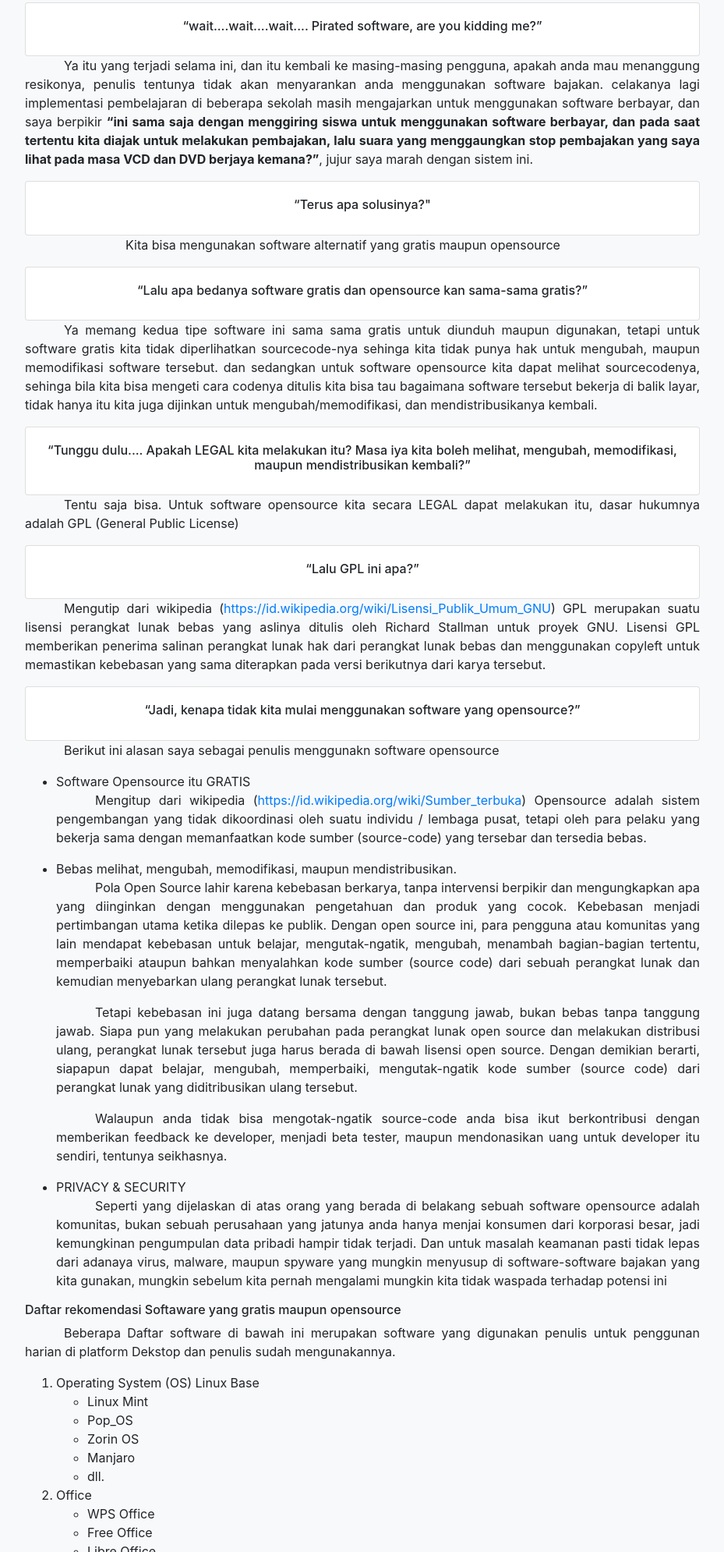
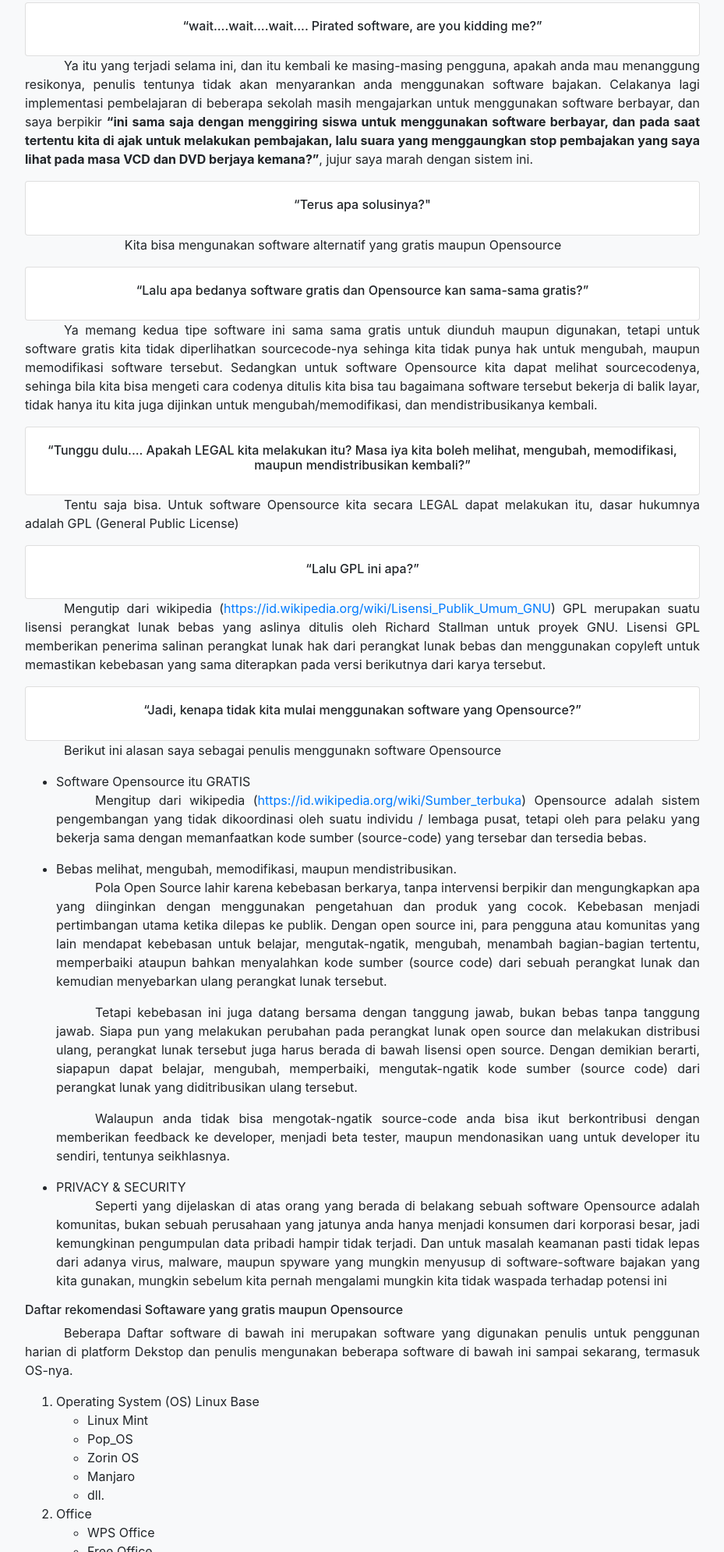
Before and after one commit to dyogi24/dyogi-blog, a plain HTML site: page index.html in a window 1280 px wide. Shown: the part 810-2800 px from the top of the page at 78% size, without its empty margins (175-1104 px from the left). Drawn offline with nearby package versions, Linux system fonts and the light colour scheme.

Commit message:
perbaikan typo

```diff
--- a/index.html
+++ b/index.html
@@ -48,7 +48,7 @@
         </div>
         <p>Pada saat anda membeli PC/Laptop baru,
           pernahkah anda berpikir <b>“Ini OS yang digunakan ori Gak nih? Ini aplikasi Office yang di pasang lisensinya ASLI gak nih?”.</b>
-           yah mungkin untuk yang pertama kali membeli mungkin ini tidak akan terlintas di benak kalian,
+           Yah mungkin untuk yang pertama kali membeli mungkin ini tidak akan terlintas di benak kalian,
            tapi untuk yang sudah membeli lebih dari sekali atau yang sudah menggunakan selama beberapa waktu tolong pikirkan lagi.</p>
         <p>Waktu pun berlalu dan kita merasa ada yang kurang dari PC kita,
           yaitu aplikasi/software pembantu, banyak software yang beredar di pasaran dan internet itu berbayar dan tentunya
@@ -61,9 +61,9 @@
           </div>
         </div>
         <p>Ya itu yang terjadi selama ini, dan itu kembali ke masing-masing pengguna, apakah anda mau menanggung
-          resikonya, penulis tentunya tidak akan menyarankan anda menggunakan software bajakan. celakanya lagi implementasi
+          resikonya, penulis tentunya tidak akan menyarankan anda menggunakan software bajakan. Celakanya lagi implementasi
           pembelajaran di beberapa sekolah masih mengajarkan untuk menggunakan software berbayar, dan saya berpikir
-          <b>“ini sama saja dengan menggiring siswa untuk menggunakan software berbayar, dan pada saat tertentu kita diajak untuk
+          <b>“ini sama saja dengan menggiring siswa untuk menggunakan software berbayar, dan pada saat tertentu kita di ajak untuk
           melakukan pembajakan, lalu suara yang menggaungkan stop pembajakan yang saya lihat pada masa VCD dan DVD berjaya kemana?”</b>,
            jujur saya marah dengan sistem ini.</p>
 
@@ -72,15 +72,15 @@
               <h6>“Terus apa solusinya?"</h6>
             </div>
         </div>
-        <p class="text-center" style="text-indent: -50px;" >Kita bisa mengunakan software alternatif yang gratis maupun opensource</p>
+        <p class="text-center" style="text-indent: -50px;" >Kita bisa mengunakan software alternatif yang gratis maupun Opensource</p>
         <div class="card">
           <div class="card-body">
-            <h6>“Lalu apa bedanya software gratis dan opensource kan sama-sama gratis?”</h6>
+            <h6>“Lalu apa bedanya software gratis dan Opensource kan sama-sama gratis?”</h6>
           </div>
         </div>
         <p>Ya memang kedua tipe software ini sama sama gratis untuk diunduh maupun digunakan,
           tetapi untuk software gratis kita tidak diperlihatkan sourcecode-nya sehinga kita tidak punya hak untuk mengubah,
-           maupun memodifikasi software tersebut. dan sedangkan untuk software opensource kita dapat melihat sourcecodenya,
+           maupun memodifikasi software tersebut. Sedangkan untuk software Opensource kita dapat melihat sourcecodenya,
            sehinga bila kita bisa mengeti cara codenya ditulis kita bisa tau bagaimana software tersebut bekerja di balik layar,
            tidak hanya itu kita juga dijinkan untuk mengubah/memodifikasi, dan mendistribusikanya kembali.</p>
 
@@ -92,7 +92,7 @@
             </div>
         </div>
           <p>Tentu saja bisa.
-          Untuk software opensource kita secara LEGAL dapat melakukan itu, dasar hukumnya adalah
+          Untuk software Opensource kita secara LEGAL dapat melakukan itu, dasar hukumnya adalah
           GPL (General Public License)</p>
 
         <div class="card">
@@ -108,11 +108,11 @@
 
           <div class="card">
             <div class="card-body">
-              <h6>“Jadi, kenapa tidak kita mulai menggunakan software yang opensource?”</h6>
+              <h6>“Jadi, kenapa tidak kita mulai menggunakan software yang Opensource?”</h6>
             </div>
           </div>
 
-        <p>Berikut ini alasan saya sebagai penulis menggunakn software opensource</p>
+        <p>Berikut ini alasan saya sebagai penulis menggunakn software Opensource</p>
 
         <ul>
           <li>Software Opensource itu GRATIS</li>
@@ -132,16 +132,16 @@
             siapapun dapat belajar, mengubah, memperbaiki, mengutak-ngatik kode sumber (source code)
             dari perangkat lunak yang diditribusikan ulang tersebut.</p>
             <p>Walaupun anda tidak bisa mengotak-ngatik source-code anda bisa ikut berkontribusi dengan memberikan feedback ke developer,
-              menjadi beta tester, maupun mendonasikan uang untuk developer itu sendiri, tentunya seikhasnya.</p>
+              menjadi beta tester, maupun mendonasikan uang untuk developer itu sendiri, tentunya seikhlasnya.</p>
           <li>PRIVACY & SECURITY</li>
-          <p>Seperti yang dijelaskan di atas orang yang berada di belakang sebuah software opensource adalah komunitas,
-            bukan sebuah perusahaan yang jatunya anda hanya menjai konsumen dari korporasi besar, jadi kemungkinan pengumpulan data pribadi hampir tidak terjadi.
-            Dan untuk masalah keamanan pasti tidak lepas dari adanaya virus, malware, maupun spyware yang mungkin menyusup di software-software bajakan yang kita gunakan,
+          <p>Seperti yang dijelaskan di atas orang yang berada di belakang sebuah software Opensource adalah komunitas,
+            bukan sebuah perusahaan yang jatunya anda hanya menjadi konsumen dari korporasi besar, jadi kemungkinan pengumpulan data pribadi hampir tidak terjadi.
+            Dan untuk masalah keamanan pasti tidak lepas dari adanya virus, malware, maupun spyware yang mungkin menyusup di software-software bajakan yang kita gunakan,
             mungkin sebelum kita pernah mengalami mungkin kita tidak waspada terhadap potensi ini</p>
         </ul>
 
-        <h6>Daftar rekomendasi Softaware yang gratis maupun opensource</h6>
-        <p>Beberapa Daftar software di bawah ini merupakan software yang digunakan penulis untuk penggunan harian di platform Dekstop dan penulis sudah mengunakannya.</p>
+        <h6>Daftar rekomendasi Softaware yang gratis maupun Opensource</h6>
+        <p>Beberapa Daftar software di bawah ini merupakan software yang digunakan penulis untuk penggunan harian di platform Dekstop dan penulis mengunakan beberapa software di bawah ini sampai sekarang, termasuk OS-nya.</p>
 
         <ol>
           <li>Operating System (OS) Linux Base
@@ -192,21 +192,21 @@
 
         <div class="card">
           <div class="card-body">
-            <h6>“Jadi, kenapa tidak mulai menggunakan software yang opensource?”</h6>
+            <h6>“Jadi, kenapa tidak mulai menggunakan software yang Opensource?”</h6>
           </div>
         </div>
 
         <p>Ada pepatah yang mengatakan “banyak jalan menuju roma” setiap software berbayar pasti ada alternatifnya,
-          jadi tingal browsing dan dapatkan. Kita boleh saja mengaku tidak pernah mencuri,
+          jadi tinggal browsing dan dapatkan. Kita boleh saja mengaku tidak pernah mencuri,
           tapi kalau kita menggunakan software bajakan itu sama saja kita mencuri namanya. Mengubah kebiasaan lama memang sulit,
           tapi karena adanya pandemi ini kita harus mengubah kebiasaan kita ke arah yang lebih baik.</p>
         <p>
-          Artikel ini dibuat pada masa pandemi dimana keuangan kita sedang menjerit dan harus digunakan dengan hati hati,
+          Artikel ini dibuat pada masa pandemi dimana keuangan kita sedang menjerit dan harus digunakan dengan hati-hati,
           mungkin kita selama ini bisa membeli atau berlangganan sebuah software yang jarang kita gunakan,
           dan berakhir dengan pemborosan di anggaran rumah tangga kita. jadi tujuan artikel ini untuk mengenalkan bahwa dunia itu masih luas,
           dan kita tidak akan pernah tau ada harta karun di luar sana bila kita tidak mencarinya,
           dan untuk yang masih mengunakan software bajakan saya sarankan anda menghapusnya dan gunakanlah software-software alternatif,
-          jujur dari pengalaman penulis hanya berlu beradaptasi dan pada akhirnya nyaman menggunakan software opensource.
+          jujur dari pengalaman penulis hanya berlu beradaptasi dan pada akhirnya nyaman menggunakan software Opensource.
         </p>
         <p>
           Akhir kata dari penulis saya ucapkan terima kasih sudah membaca sampai habis,
```
